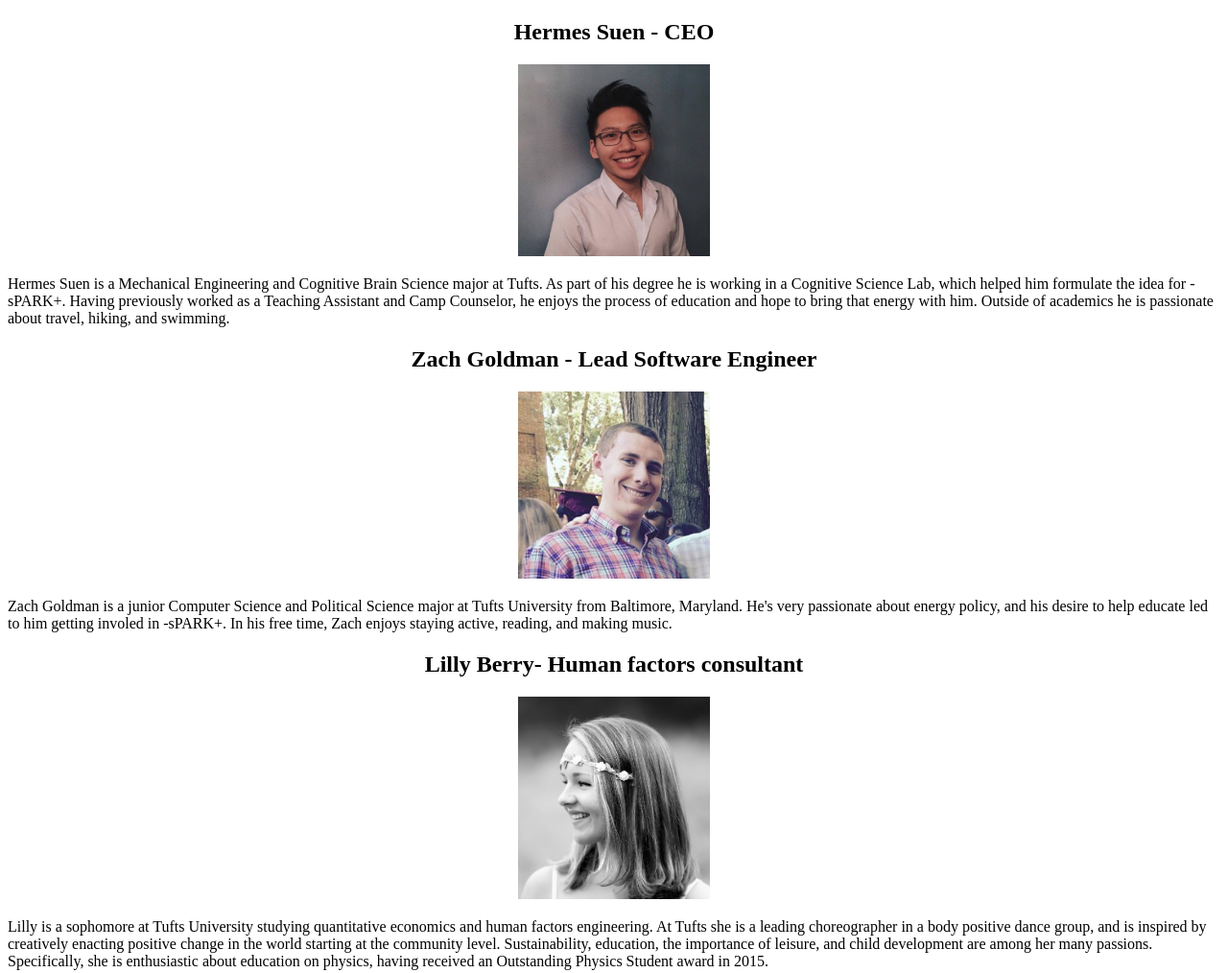
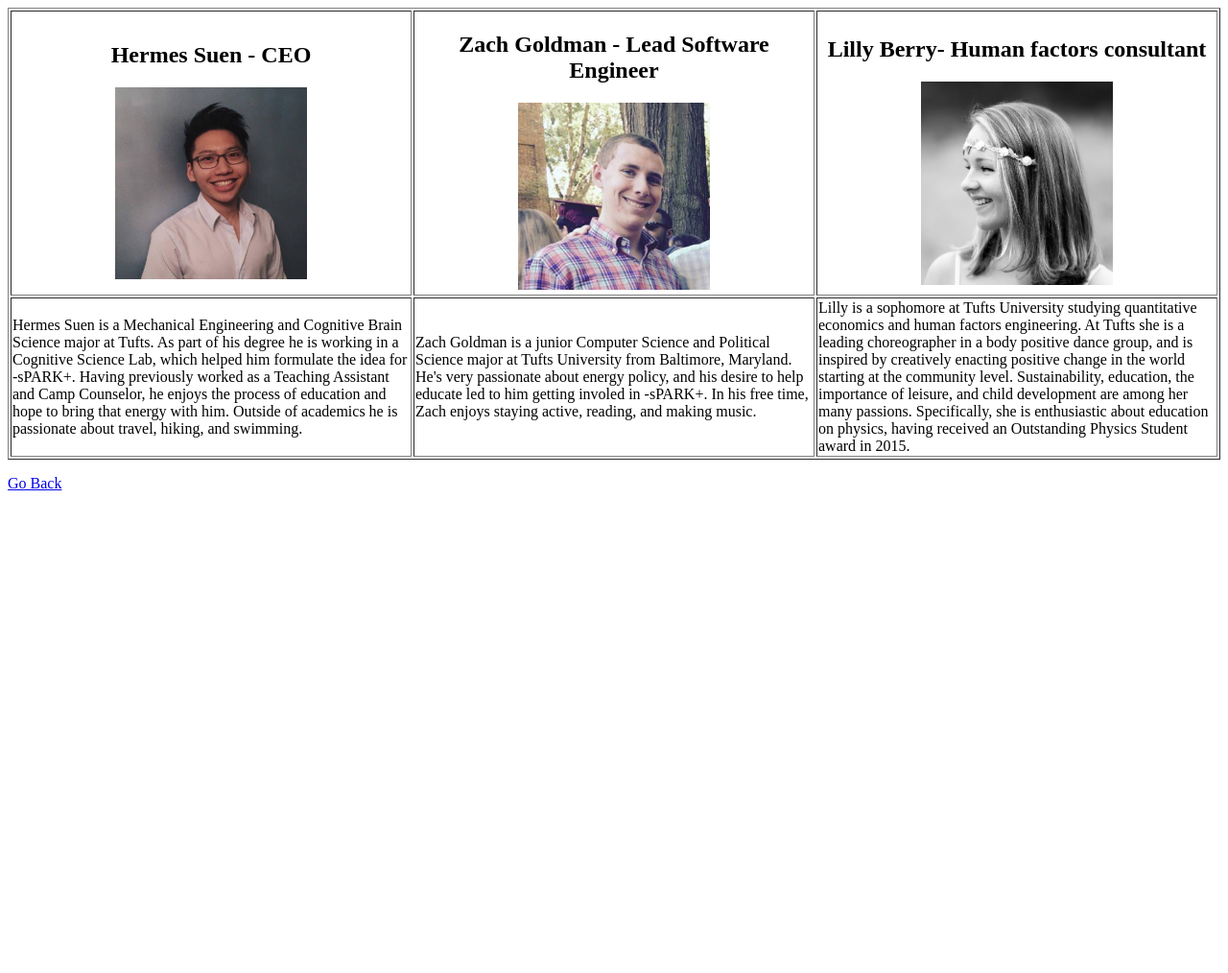
Before and after one commit to zgoldman11/zgoldman11.github.io, a plain HTML site: page team.html in a window 1280 px wide. Shown: the top 1014 px of the page at 96% size. After the commit the page ends 800 px from the top, so only its background shows below. Drawn offline with Linux system fonts and the light colour scheme.

Commit message:
made meet the team page look better

```diff
--- a/team.html
+++ b/team.html
@@ -4,33 +4,36 @@
 <head>
 <title>-sPARK+ Team</title>
 </head>
-<center>
+
+
+<table border="1">
+<tr>
+<td width="30%"><center>
 <h2>
 Hermes Suen - CEO
 </h2>
 <img src="hermes.png" alt="Hermes Suen Picture" style="width:200px;">
-</center>
-<p>
-Hermes Suen is a Mechanical Engineering and Cognitive Brain Science major at Tufts. As part of his degree he is working in a Cognitive Science Lab, which helped him formulate the idea for -sPARK+. Having previously worked as a Teaching Assistant and Camp Counselor, he enjoys the process of education and hope to bring that energy with him. Outside of academics he is passionate about travel, hiking, and swimming.
-</p>
-<center>
+</center></td>
+<td width="30%"><center>
 <h2>
 Zach Goldman - Lead Software Engineer
 </h2>
 <img src="Zach.png" alt="Zach Goldman Picture" style="width:200px;">
-</center>
-<p>
-Zach Goldman is a junior Computer Science and Political Science major at Tufts University from Baltimore, Maryland. He's very passionate about energy policy, and his desire to help educate led to him getting involed in -sPARK+. In his free time, Zach enjoys staying active, reading, and making music.
-</p>
-<center>
+</center></td>
+<td width="30%"><center>
 <h2>
 Lilly Berry- Human factors consultant
 </h2>
 <img src="Lilly.png" alt="Lilly Berry Picture" style="width:200px;">
-</center>
-<p>
-Lilly is a sophomore at Tufts University studying quantitative economics and human factors engineering. At Tufts she is a leading choreographer in a body positive dance group, and is inspired by creatively enacting positive change in the world starting at the community level. Sustainability, education, the importance of leisure, and child development are among her many passions. Specifically, she is enthusiastic about education on physics, having received an Outstanding Physics Student award in 2015.
-</p>
+</center></td>
+</tr>
+<tr>
+<td width="30%">Hermes Suen is a Mechanical Engineering and Cognitive Brain Science major at Tufts. As part of his degree he is working in a Cognitive Science Lab, which helped him formulate the idea for -sPARK+. Having previously worked as a Teaching Assistant and Camp Counselor, he enjoys the process of education and hope to bring that energy with him. Outside of academics he is passionate about travel, hiking, and swimming.</td>
+<td width="30%">Zach Goldman is a junior Computer Science and Political Science major at Tufts University from Baltimore, Maryland. He's very passionate about energy policy, and his desire to help educate led to him getting involed in -sPARK+. In his free time, Zach enjoys staying active, reading, and making music.</td>
+<td width="30%">Lilly is a sophomore at Tufts University studying quantitative economics and human factors engineering. At Tufts she is a leading choreographer in a body positive dance group, and is inspired by creatively enacting positive change in the world starting at the community level. Sustainability, education, the importance of leisure, and child development are among her many passions. Specifically, she is enthusiastic about education on physics, having received an Outstanding Physics Student award in 2015.
+</td>
+</tr>
+</table>
 <p>
 <a href="index.html">Go Back</a>
 </p>
```
